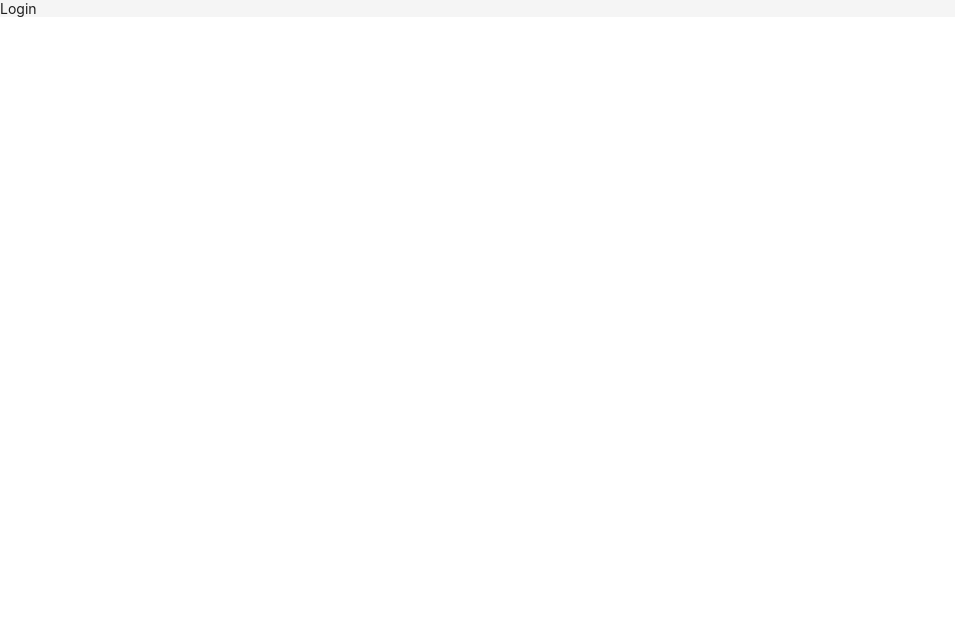
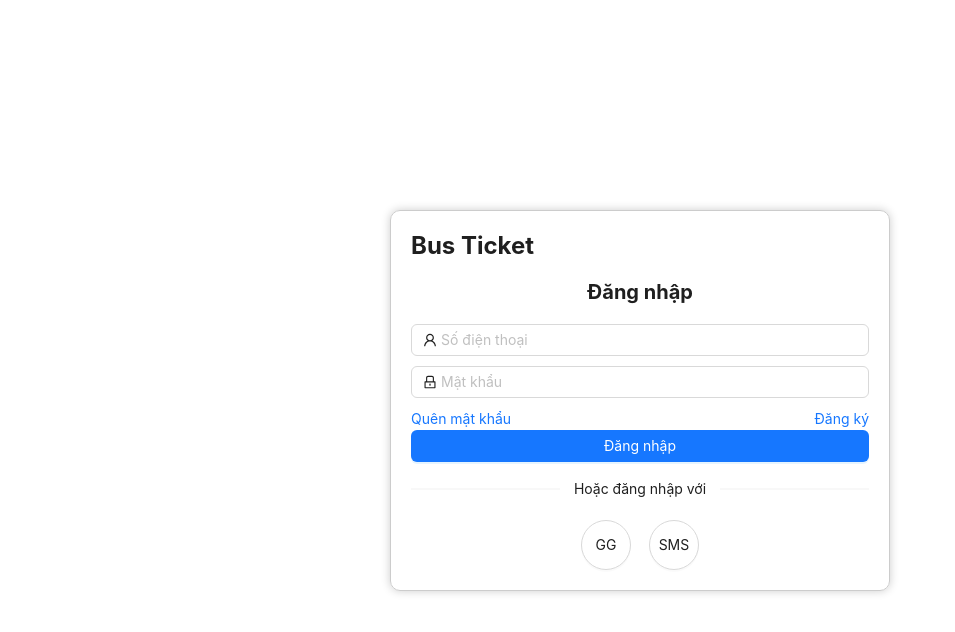
Before and after one commit to superdark1999/bus-ticket-client, a React (Create React App) app: page /login in a window 1280 px wide. Shown: the top 632 px of the page, without its empty margins (0-955 px from the left). Built offline with nearby package versions, Linux system fonts and the light colour scheme.

Commit message:
Login page

```diff
--- a/src/layout/BookingLayout.tsx
+++ b/src/layout/BookingLayout.tsx
@@ -7,11 +7,11 @@ export default function BookingLayout() {
 
   return (
     <FullScreenStyled>
-      <Layout>
+      <LayoutStyled>
         <Content>
           <Outlet />
         </Content>
-      </Layout>
+      </LayoutStyled>
     </FullScreenStyled>
   );
 }
@@ -21,3 +21,8 @@ const FullScreenStyled = styled.div`
   height: 100vh;
   overflow: hidden;
 `;
+
+const LayoutStyled = styled(Layout)`
+  width: 100vw;
+  height: 100vh;
+`;
--- a/src/views/Login/index.tsx
+++ b/src/views/Login/index.tsx
@@ -1,5 +1,143 @@
-import React from "react";
+import React, { useState } from "react";
+import styled from "styled-components";
+import { Form, Input, Button, Row, Col, Divider } from "antd";
+import { UserOutlined, LockOutlined } from "@ant-design/icons";
+import { Link } from "react-router-dom";
 
-export default function Login() {
-  return <div>Login</div>;
-}
+const LoginSpace = styled.div`
+  width: 100%;
+  height: 100%;
+  display: flex;
+  justify-content: center;
+  align-items: center;
+  background: #FFFFFF;
+`;
+
+const Container = styled.div`
+  width: 500px;
+  margin: 0 auto;
+  border: 1px solid #ccc;
+  border-radius: 10px;
+  box-shadow: 0 0 10px rgba(0, 0, 0, 0.2);
+  padding: 20px;
+`;
+
+const Logo = styled.div`
+  text-align: left;
+  font-size: 24px;
+  font-weight: bold;
+  margin-bottom: 20px;
+`;
+
+const Title = styled.div`
+  text-align: center;
+  font-size: 20px;
+  font-weight: bold;
+  margin-bottom: 20px;
+`;
+
+const StyledForm = styled(Form)`
+  .ant-form-item {
+    margin-bottom: 10px;
+  }
+
+  .form-actions {
+    display: flex;
+    justify-content: space-between;
+    margin-top: 10px;
+  }
+`;
+
+const SocialLoginIcons = styled.div`
+  display: flex;
+  justify-content: center;
+  align-items: center;
+  margin-top: 20px;
+`;
+
+const GGButton = styled(Button)`
+  width: 50px;
+  height: 50px;
+  margin-right: 10px;
+  border-radius: 50%;
+`;
+
+const SMSButton = styled(Button)`
+  width: 50px;
+  height: 50px;
+  border-radius: 50%;
+`;
+
+const LoginPage: React.FC = () => {
+  const [form] = Form.useForm();
+
+  const onFinish = (values: any) => {
+    console.log("Received values of form: ", values);
+  };
+
+  return (
+    <LoginSpace>
+      <Container className="minhhere">
+        <Logo>Bus Ticket</Logo>
+        <Title>Đăng nhập</Title>
+        <StyledForm
+          form={form}
+          name="normal_login"
+          initialValues={{ remember: true }}
+          onFinish={onFinish}
+        >
+          <Form.Item
+            name="phone"
+            rules={[
+              { required: true, message: "Vui lòng nhập số điện thoại!" },
+              {
+                pattern: /^\d+$/,
+                message: "Vui lòng nhập số điện thoại hợp lệ!",
+              },
+            ]}
+          >
+            <Input
+              prefix={<UserOutlined className="site-form-item-icon" />}
+              placeholder="Số điện thoại"
+            />
+          </Form.Item>
+          <Form.Item
+            name="password"
+            rules={[{ required: true, message: "Vui lòng nhập mật khẩu!" }]}
+          >
+            <Input
+              prefix={<LockOutlined className="site-form-item-icon" />}
+              type="password"
+              placeholder="Mật khẩu"
+            />
+          </Form.Item>
+
+          <div className="form-actions">
+            <Link to="/forgot-password">Quên mật khẩu</Link>
+            <Link to="/register">Đăng ký</Link>
+          </div>
+
+          <Form.Item>
+            <Button type="primary" htmlType="submit" block>
+              Đăng nhập
+            </Button>
+          </Form.Item>
+        </StyledForm>
+
+        <Divider plain>Hoặc đăng nhập với</Divider>
+
+        <SocialLoginIcons>
+          <GGButton type="default" shape="circle">
+            GG
+          </GGButton>
+          &nbsp;&nbsp;
+          <SMSButton type="default" shape="circle">
+            SMS
+          </SMSButton>
+        </SocialLoginIcons>
+      </Container>
+    </LoginSpace>
+  );
+};
+
+export default LoginPage;
```
